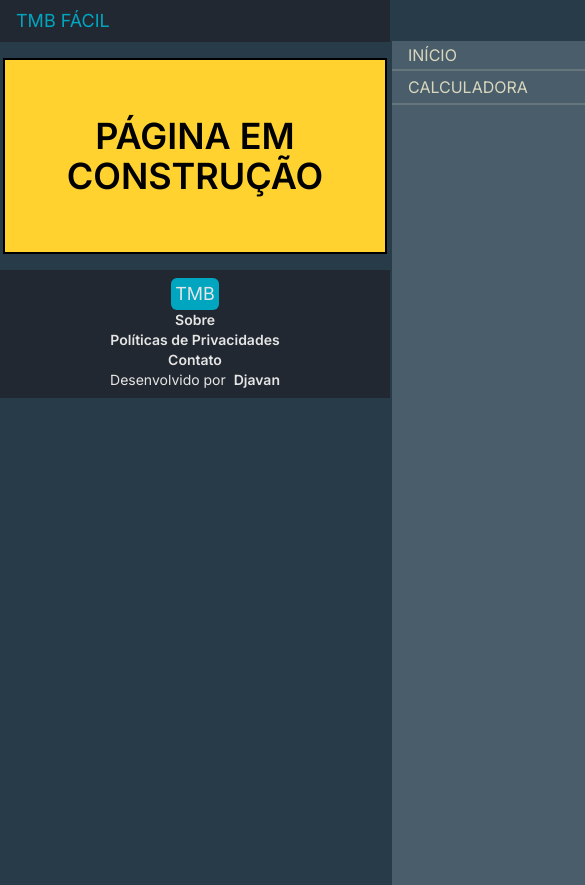
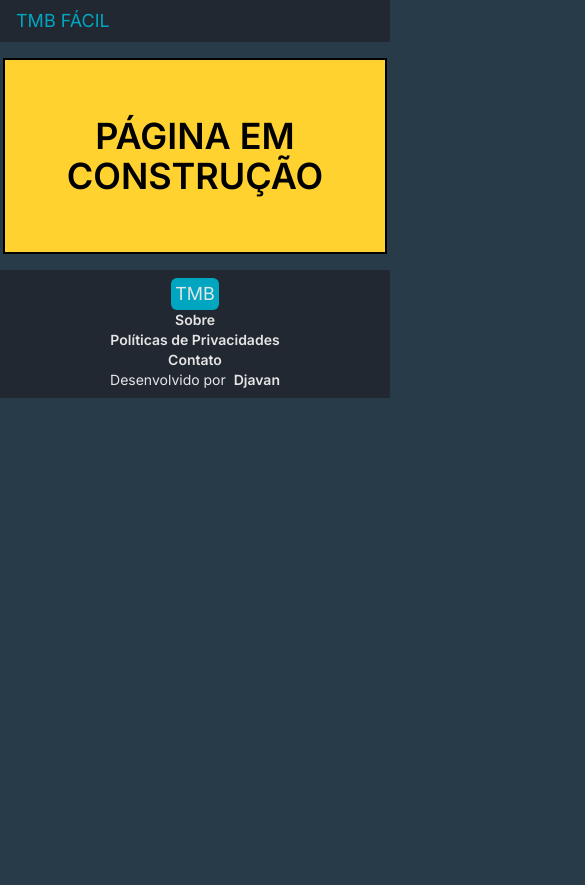
Before and after one commit to DeJotaJ/TMB-Facil, a React (Vite) app: page /macronutrientes in a window 390 px wide. Shown: the whole page, 585 px wide, since content can reach past the window. After the commit the page ends 844 px from the top, so only its background shows below. Built offline with nearby package versions, Linux system fonts and the light colour scheme; some icons are missing.

Commit message:
Corrigindo menu mobile

```diff
--- a/src/components/header.jsx
+++ b/src/components/header.jsx
@@ -43,7 +43,7 @@ export default function Header(){
                 flex flex-col gap-0 border-l-2 border-[#283B48]
                 transition-all duration-75
                 md:hidden
-                ${menuOpen ? 'translate-x-[0%]' : 'translate-x-[100%]'}
+                ${menuOpen ? 'translate-x-[0%]' : 'translate-x-[100%] hidden'}
             `}>
                 <span className='w-full px-4 py-0.5 border-b-2 border-[#D8D7BE]/20 text-[#D8D7BE]'>
                     <a href="/">
--- a/src/pages/home.jsx
+++ b/src/pages/home.jsx
@@ -103,7 +103,7 @@ export default function Home(){
                         <br/>
                         Conhecer e equilibrar esses nutrientes na alimentação é o que torna sua dieta mais eficaz.Com eles, é possível escanear alimentos, salvar receitas e montar seu próprio diário alimentar.
                         <br/><br/>
-                        <span href="/macronutrientes" title="Página em construção" className="font-semibold underline hover:cursor-pointer text-[#63b5c2]">Entenda os macronutrientes em detalhes</span>
+                        <a href="/macronutrientes" title="Página em construção" className="font-semibold underline hover:cursor-pointer text-[#63b5c2]">Entenda os macronutrientes em detalhes</a>
                     </p>
 
                     <span className="w-full text-xl md:text-2xl font-semibold font-sans mb:0.5 md:mb-1"> Como funciona o emagrecimento? </span>
```
